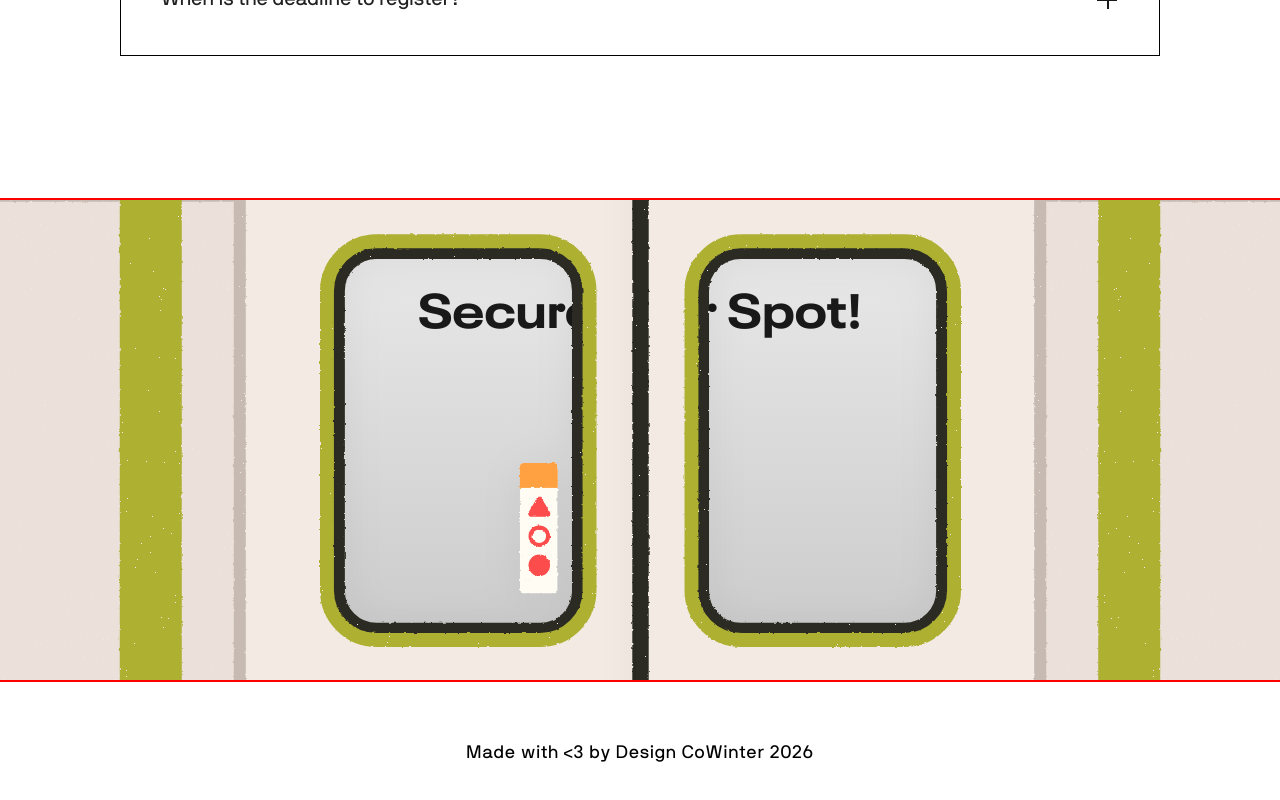
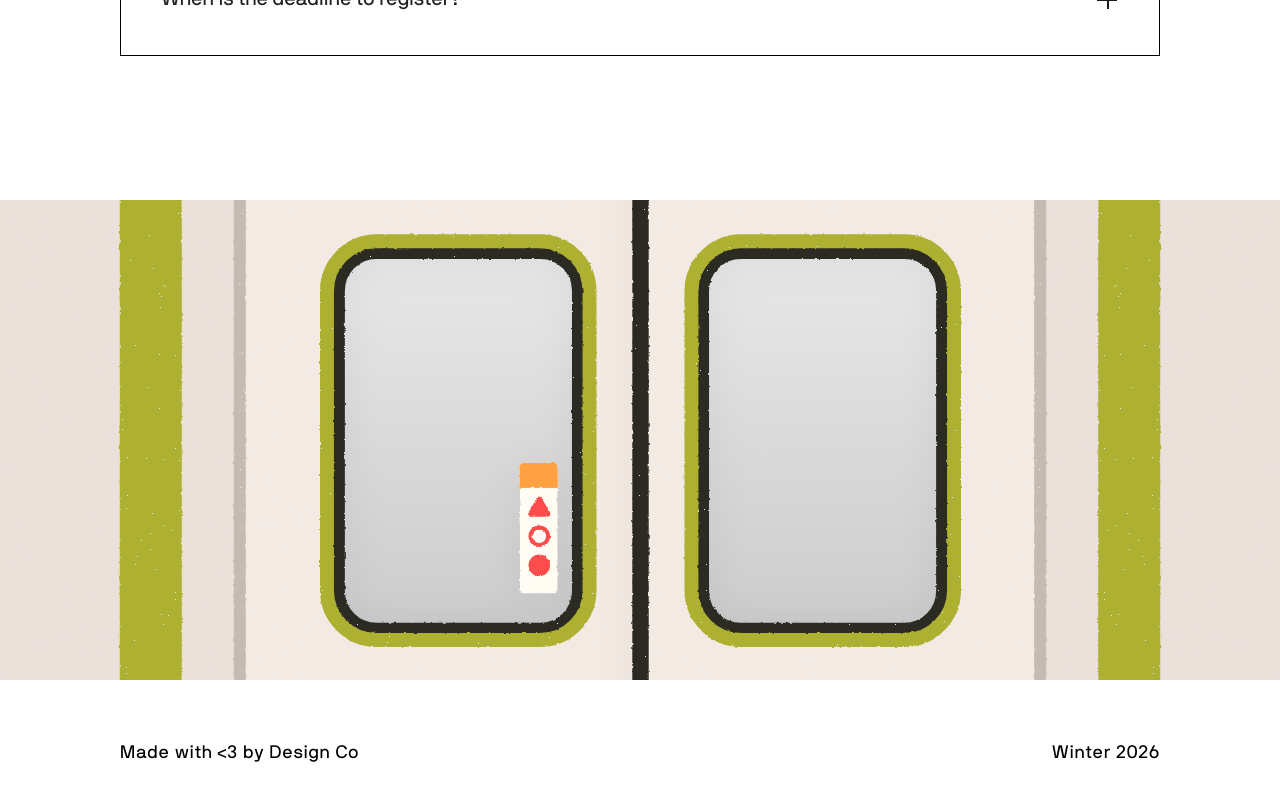
Before and after one commit to ucsddesignco/df26, a React (Vite) app: page / in a window 1280 px wide. Shown: the part 2127-2927 px from the top of the page. Built offline with nearby package versions, Linux system fonts and the light colour scheme.

Commit message:
footer door tweaks

```diff
--- a/src/Components/Footer/Footer.scss
+++ b/src/Components/Footer/Footer.scss
@@ -9,13 +9,12 @@ footer {
   justify-content: center;
   align-items: center;
 
-  .footer-bg {
-    // background-color: red;
-    width: 1440px;
-    height: 480px;
-    position: absolute;
+  .banner-wrapper {
+    width: 100%;
+    display: flex;
+    justify-content: center;
+    background-color: #EBE1DA;
   }
-
   .banner {
     display: flex;
     justify-content: center;
@@ -27,11 +26,11 @@ footer {
     position: relative;
     max-width: 1280px;
     width: 1280px;
-    outline: 2px solid red;
+    // outline: 2px solid red;
 
     .wall {
       position: absolute;
-      top: 58%;
+      top: 57.3%;
       width: 1514px;
       height: 655px;
       pointer-events: none;
@@ -111,6 +110,7 @@ footer {
 
   .footer-text {
     display: flex;
+    width: 100%;
     flex-direction: row;
     justify-content: space-between;
     padding: 64px 120px;
--- a/src/Components/Footer/Footer.tsx
+++ b/src/Components/Footer/Footer.tsx
@@ -14,8 +14,8 @@ export default function Footer() {
 
   return (
     <footer>
+      <div className="banner-wrapper">
         <div className="banner" onClick={() => setIsOpen(!isOpen)}>
-        <div className="footer-bg"></div>
           <TrainWall side="left" theme={currentTheme} />
           <TrainWall side="right" theme={currentTheme} />
           <div className="container">
@@ -25,7 +25,7 @@ export default function Footer() {
               initial={false}
               // Starts at -100% (immediately left of the center line)
               // Slides further left to open
-            animate={{ x: isOpen ? "-100%" : "-49%" }}
+              animate={{ x: isOpen ? "-119%" : "-49%" }}
               transition={{ duration: 0.8, ease: [0.65, 0, 0.35, 1] }}
             >
               <LeftDoor theme={currentTheme} />
@@ -37,18 +37,19 @@ export default function Footer() {
               initial={false}
               // Starts at 0% (immediately right of the center line)
               // Slides right to open
-            animate={{ x: isOpen ? "100%" : "49%" }}
+              animate={{ x: isOpen ? "119%" : "49%" }}
               transition={{ duration: 0.8, ease: [0.65, 0, 0.35, 1] }}
             >
               <RightDoor theme={currentTheme} />
             </motion.div>
 
-          <h1>Secure Your Spot!</h1>
+            {/* <h1>Secure Your Spot!</h1>
           <Button
             text="Register"
             icon={<DCoArrow />}
             className="register-button"
-          ></Button>
+          ></Button> */}
+          </div>
         </div>
       </div>
       <div className="footer-text">
```
Lines whose indentation alone changed are shown as unchanged.
